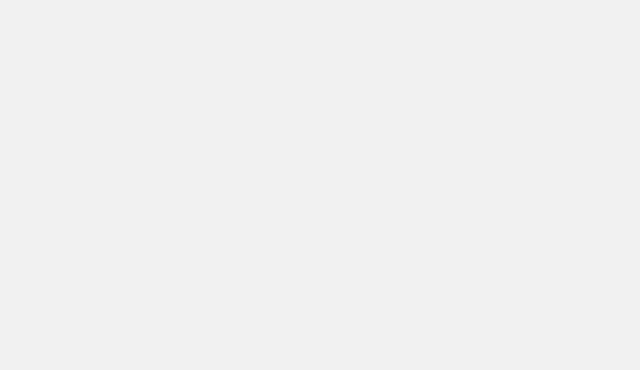
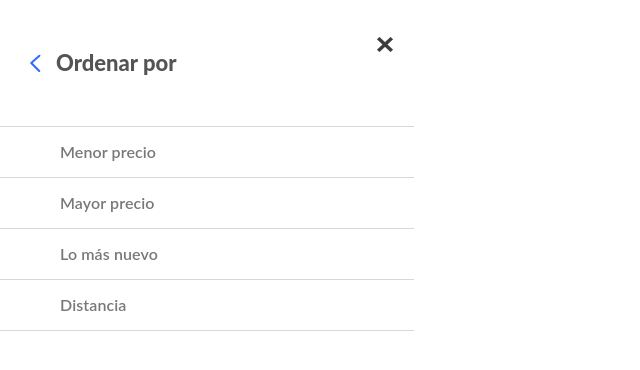
Before and after one commit to madvito/maqueta_cuponatic, a React (Create React App) app: page /order in a window 1280 px wide. Shown: the top 370 px of the page, without its empty margins (0-640 px from the left). Built offline with nearby package versions, Linux system fonts and the light colour scheme.

Commit message:
correcciones css y ventana orden en proceso

```diff
--- a/src/App.css
+++ b/src/App.css
@@ -5,12 +5,12 @@
   margin: 0;
 }
 body{
-  background-color: #F1F1F1;
+  /* background-color: #F1F1F1; */
 
 }
 h2{
   font-size: 20px;
-  margin: 16.6px 0;
+  /* margin: 16.6px 0; */
 }
 h3{
   color: #FFFFFF;
@@ -21,6 +21,13 @@ h3{
   width: 414px;
   overflow-y:scroll;
   overflow-x: auto;
+}
+/* -----------UTILITARY----------- */
+.bg-grey{
+  background-color: #F1F1F1;
+}
+.bg-white{
+  background-color: #FFFFFF;;
 }
 /* -----------HEADER----------- */
 .header{
@@ -62,7 +69,8 @@ h3{
   width: 374px;
   border-radius: 6px;
   border: 1px solid #D4D4D4;
-  box-shadow: 0px 1px 12px rgba(0, 0, 0, 0.07217);
+  /* box-shadow: 0px 1px 12px rgba(0, 0, 0, 0.07217); */
+  box-shadow: 0px 1px 12px rgba(0, 0, 0, 0.16);
   margin: 6px;
 }
 
@@ -73,7 +81,6 @@ h3{
 }
 
 .card-content{
-  height: fit-content;
   padding: 0 20px;
 }
 
@@ -82,12 +89,14 @@ h3{
   font-size: 20px;
   font-weight: 500;
   line-height: 24px;
+  /* margin: 16.6px 0; */
+  margin: 20px 0 20px 0;
 }
 
 .pricetag{
   display: flex;
-  margin-bottom: 20px;
-
+  /* margin-bottom: 20px; */
+  margin-bottom: 23px;
 }
 .discount{
   display: flex;
@@ -156,3 +165,50 @@ h3{
   width: 100%;
   object-fit: fill;
 }
+/* -----------MENU CARDS----------- */
+.search-options-header{
+  /* width: 100%; */
+  display: flex;
+  justify-content: space-between;
+  /* background-color: aqua; */
+}
+.search-options-header-title{
+display: flex;
+/* padding: 12px 6px 7px 6px; */
+margin: 50px 30px;
+align-items: center;
+}
+.search-options-header-title h2{
+  font-size: 22px;
+  font-weight: 800;
+  line-height: 26px;
+  color: #545454;
+  padding-left: 15px;
+}
+
+.search-options-close-button{
+  height: 15px;
+  width: 16px;
+  padding: 37px 21px;
+}
+.order-options div{
+  font-size: 16px;
+  font-weight: 600;
+  line-height: 50px;
+  letter-spacing: 0.107143px;
+  color: #78787A;
+  padding-left: 60px;
+  border-bottom: 1px solid #D8D8D8;
+}
+/* .order-options-button{
+  font-size: 16px;
+  font-weight: 600;
+  line-height: 50px;
+  letter-spacing: 0.107143px;
+  color: #78787A;
+  padding-left: 60px;
+  border-bottom: 1px solid #D8D8D8;
+} */
+.order-options div:first-child{
+  border-top: 1px solid #D8D8D8;
+}
--- a/src/App.js
+++ b/src/App.js
@@ -2,6 +2,7 @@ import {BrowserRouter as Router, Switch, Route} from 'react-router-dom';
 import './App.css';
 import MapSearch from './pages/MapSearch';
 import MovileSearch from './pages/MovileSearch';
+import Order from './pages/Order';
 
 
 function App() {
@@ -10,6 +11,7 @@ function App() {
       <Switch>
         <Route exact path='/' component={MovileSearch}/>
         <Route exact path='/map' component={MapSearch}/>
+        <Route exact path='/order' component={Order}/>
       </Switch>
     </Router>
   );
--- a/src/components/Header.js
+++ b/src/components/Header.js
@@ -13,8 +13,6 @@ const Header = () => {
             <Link to='/'><CuponaticLogo/></Link>
             <HeaderButton Icon={Lupa} text='Buscar'/>
             <HeaderButton Icon={Cuenta} text='Cuenta'/>
-            {/* <h3>Menu</h3><h3>CUPONATIC</h3><h3>Buscar</h3><h3>Cuenta</h3> */}
-
 
         </nav>
     )
--- /dev/null
+++ b/src/components/icons/ArrowLeft.js
@@ -0,0 +1,12 @@
+import React from 'react'
+
+const ArrowLeft = () => {
+    return (
+        <svg width="11" height="18" viewBox="0 0 11 18" fill="none" xmlns="http://www.w3.org/2000/svg">
+        <path d="M9.43437 1.73458L2.00396 8.23619" stroke="#316AFF" stroke-width="2" stroke-linecap="round"/>
+        <path d="M9.23438 16.9721L1.23438 8.97208" stroke="#316AFF" stroke-width="2" stroke-linecap="round"/>
+        </svg>
+    )
+}
+
+export default ArrowLeft
--- a/src/pages/MapSearch.js
+++ b/src/pages/MapSearch.js
@@ -5,7 +5,7 @@ import mocap_map from '../mocap/mocap-map.png'
 
 const MapSearch = () => {
     return (
-        <div className='mobile-format'>
+        <div className='mobile-format bg-grey'>
             <Header />
             <Links />
             <img className='map' src={mocap_map} alt="Map Mocap"/>
--- a/src/pages/MovileSearch.js
+++ b/src/pages/MovileSearch.js
@@ -5,7 +5,7 @@ import CardList from '../components/CardList';
 
 const MovileSearch = () => {
     return (
-        <div className='mobile-format'>
+        <div className='mobile-format bg-grey'>
             <Header />
             <Links />
             <CardList/>
--- /dev/null
+++ b/src/pages/Order.js
@@ -0,0 +1,35 @@
+import React from 'react'
+import ArrowLeft from '../components/icons/ArrowLeft'
+import X from '../components/icons/x.png';
+
+
+
+const Order = () => {
+    return (
+        <div className='mobile-format bg-white'>
+            <header className='search-options-header'>
+                <div className="search-options-header-title">
+                <ArrowLeft/><h2>Ordenar por</h2>
+                </div>
+                <img className='search-options-close-button' src={X} alt=""/>
+
+            </header>
+            <section className='order-options'>
+                <div className="order-options-button">
+                    Menor precio
+                </div>
+                <div className="order-options-button">
+                    Mayor precio
+                </div>
+                <div className="order-options-button">
+                    Lo más nuevo
+                </div>
+                <div className="order-options-button">
+                    Distancia
+                </div>
+            </section>
+        </div>
+    )
+}
+
+export default Order
```
Also changed, not shown: src/components/icons/ArrowDown.js (added, +12 -0 lines), src/components/icons/x.png (added).
